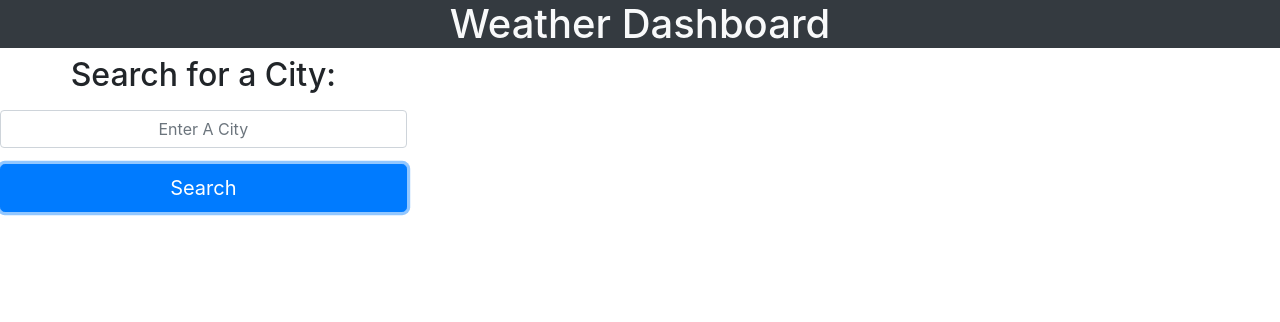
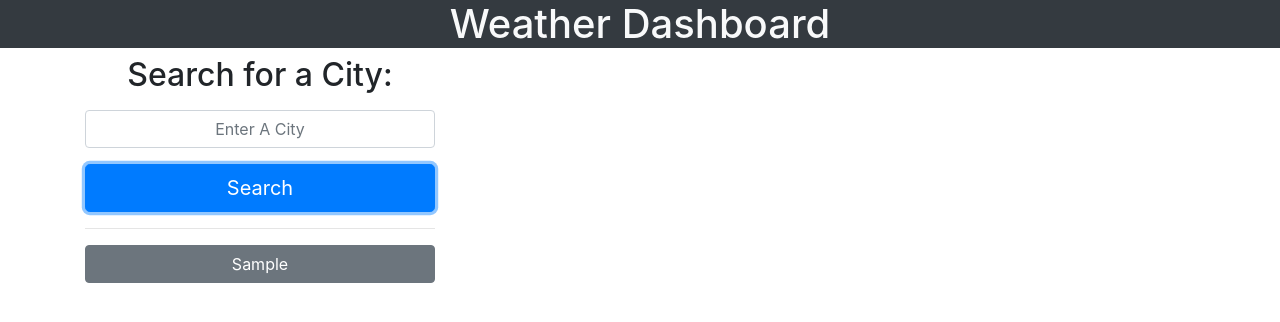
Before and after one commit to ehochw01/weather-dashboard, a plain HTML site: page index.html in a window 1280 px wide. Both pictures are taken after typing "Sample" into the empty fields and a click on the button "Search". Drawn offline with nearby package versions, Linux system fonts and the light colour scheme.

Commit message:
fool proofed the search history system, added onlick functions for the city buttons

```diff
--- a/assets/script.js
+++ b/assets/script.js
@@ -17,6 +17,7 @@ const SearchHistoryLimit = 10;
 
 if (previousCities != null) {
     var prevCityArr = JSON.parse(previousCities);
+    console.log(prevCityArr);
     renderSearchHistory();
 } else {
     var prevCityArr = [];
@@ -45,6 +46,23 @@ const searchOnClick = function(event) {
 
 function renderSearchHistory() {
     console.log("renderSearchHistory()");
+    let historyEl = document.querySelector("#history-buttons");
+    while(historyEl.firstChild){
+        historyEl.removeChild(historyEl.firstChild);
+    }
+    for (let i = prevCityArr.length - 1; i >= 0; i--) {
+        let button = document.createElement('button');
+        button.setAttribute("class", "btn btn-secondary btn-block");
+        button.setAttribute("type", "button");
+        button.innerHTML = prevCityArr[i];
+        historyEl.appendChild(button);
+        button.onclick = function () {
+            let city = button.innerHTML;
+            updateSearchHistory(city);
+            console.log(city);
+        }
+    }
+
 }
 
 function updateSearchHistory(city) {
@@ -59,6 +77,7 @@ function updateSearchHistory(city) {
         prevCityArr.shift();
     }
     localStorage.setItem("previousCities", JSON.stringify(prevCityArr));
+    renderSearchHistory();
     console.log(prevCityArr);
 }
 
--- a/index.html
+++ b/index.html
@@ -9,10 +9,10 @@
     <title>Weather Dashboard</title>
 </head>
 <body>
-    <div class=".container-sm bg-dark">
+    <div class="container-sm bg-dark">
         <h1 class="display-6 text-center text-light">Weather Dashboard</h1>
     </div>
-    <div class=".container">
+    <div class="container">
         <div class="row">
             <div class="col-4">
                 <form>
@@ -22,6 +22,10 @@
                     </div>
                     <button type="button" id="search-btn" class="btn btn-primary btn-lg btn-block">Search</button>
                 </form>
+                <hr/>
+                <div id="history-buttons">
+
+                </div>
             </div>
             <div class="col-8"></div>
         </div>
```
